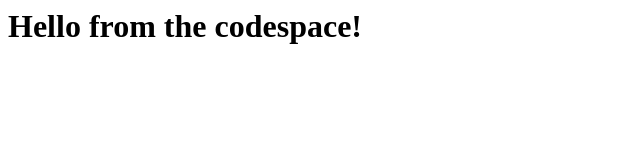
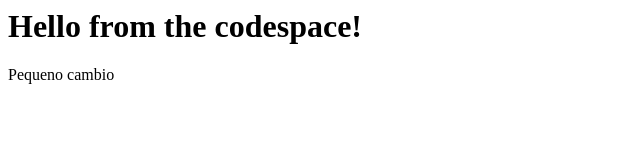
Before and after one commit to Loadcircle/skills-code-with-codespaces, a plain HTML site: page index.html in a window 1280 px wide. Shown: the full height of the page, 0-640 px from the left. Drawn offline with Linux system fonts and the light colour scheme.

Commit message:
Pequeno cambio commit

```diff
--- a/index.html
+++ b/index.html
@@ -1,3 +1,4 @@
 <html>
   <h1>Hello from the codespace!</h1>
+  <p>Pequeno cambio</p>
 </html>
```
